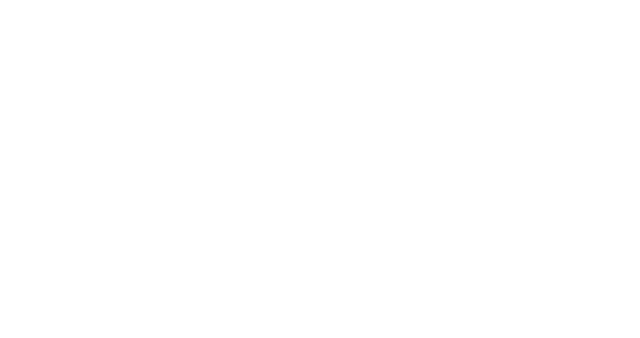
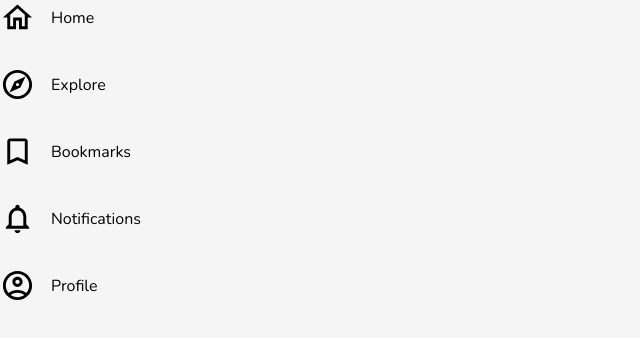
Before and after one commit to tejas-muthya37/socio, a React (Create React App) app: page / in a window 1280 px wide. Shown: the top 338 px of the page, without its empty margins (0-640 px from the left). Built offline with nearby package versions, Linux system fonts and the light colour scheme.

Commit message:
Feat: Navbar basic layout

```diff
--- a/src/App.css
+++ b/src/App.css
@@ -1,3 +1,15 @@
-.App {
-  text-align: center;
+@import url('https://fonts.googleapis.com/css2?family=Nunito:wght@400;800&display=swap');
+
+:root {
+  --primary-font: 'Nunito', sans-serif;
+  --primary-bg: whitesmoke;
+  --primary-color: #ff4500;
 }
+
+* {
+  margin: 0;
+  padding: 0;
+  box-sizing: border-box;
+  font-family: var(--primary-font);
+  background-color: var(--primary-bg);
+}
--- a/src/App.js
+++ b/src/App.js
@@ -1,7 +1,15 @@
 import "./App.css";
+import { BrowserRouter as Router, Routes, Route } from "react-router-dom";
+import Homepage from "./Screens/Homepage/Homepage";
 
 function App() {
-  return <div className="App"></div>;
+  return (
+    <Router>
+      <Routes>
+        <Route path="/" element={<Homepage />} />
+      </Routes>
+    </Router>
+  );
 }
 
 export default App;
--- a/src/Components/Navbar/Navbar.js
+++ b/src/Components/Navbar/Navbar.js
@@ -0,0 +1,32 @@
+import "./navbar.css";
+import HomeOutlinedIcon from "@mui/icons-material/HomeOutlined";
+import ExploreOutlinedIcon from "@mui/icons-material/ExploreOutlined";
+import BookmarkBorderOutlinedIcon from "@mui/icons-material/BookmarkBorderOutlined";
+import NotificationsNoneOutlinedIcon from "@mui/icons-material/NotificationsNoneOutlined";
+import AccountCircleOutlinedIcon from "@mui/icons-material/AccountCircleOutlined";
+
+const Navbar = () => {
+  return (
+    <div className="Navbar">
+      <ul className="navbar-items">
+        <li>
+          <HomeOutlinedIcon fontSize="large" /> Home
+        </li>
+        <li>
+          <ExploreOutlinedIcon fontSize="large" /> Explore
+        </li>
+        <li>
+          <BookmarkBorderOutlinedIcon fontSize="large" /> Bookmarks
+        </li>
+        <li>
+          <NotificationsNoneOutlinedIcon fontSize="large" /> Notifications
+        </li>
+        <li>
+          <AccountCircleOutlinedIcon fontSize="large" /> Profile
+        </li>
+      </ul>
+    </div>
+  );
+};
+
+export default Navbar;
--- a/src/Components/Navbar/navbar.css
+++ b/src/Components/Navbar/navbar.css
@@ -0,0 +1,11 @@
+.Navbar ul {
+    display: flex;
+    flex-direction: column;
+    gap: 2rem;
+}
+
+.Navbar ul li {
+    display: flex;
+    align-items: center;
+    gap: 1rem;
+}
--- a/src/Screens/Homepage/Homepage.js
+++ b/src/Screens/Homepage/Homepage.js
@@ -6,8 +6,8 @@
 const Homepage = () => {
   return (
     <div className="Homepage">
-      <Feed />
-      <Recommendation />
+      {/* <Feed />
+      <Recommendation /> */}
       <Navbar />
     </div>
   );
```
